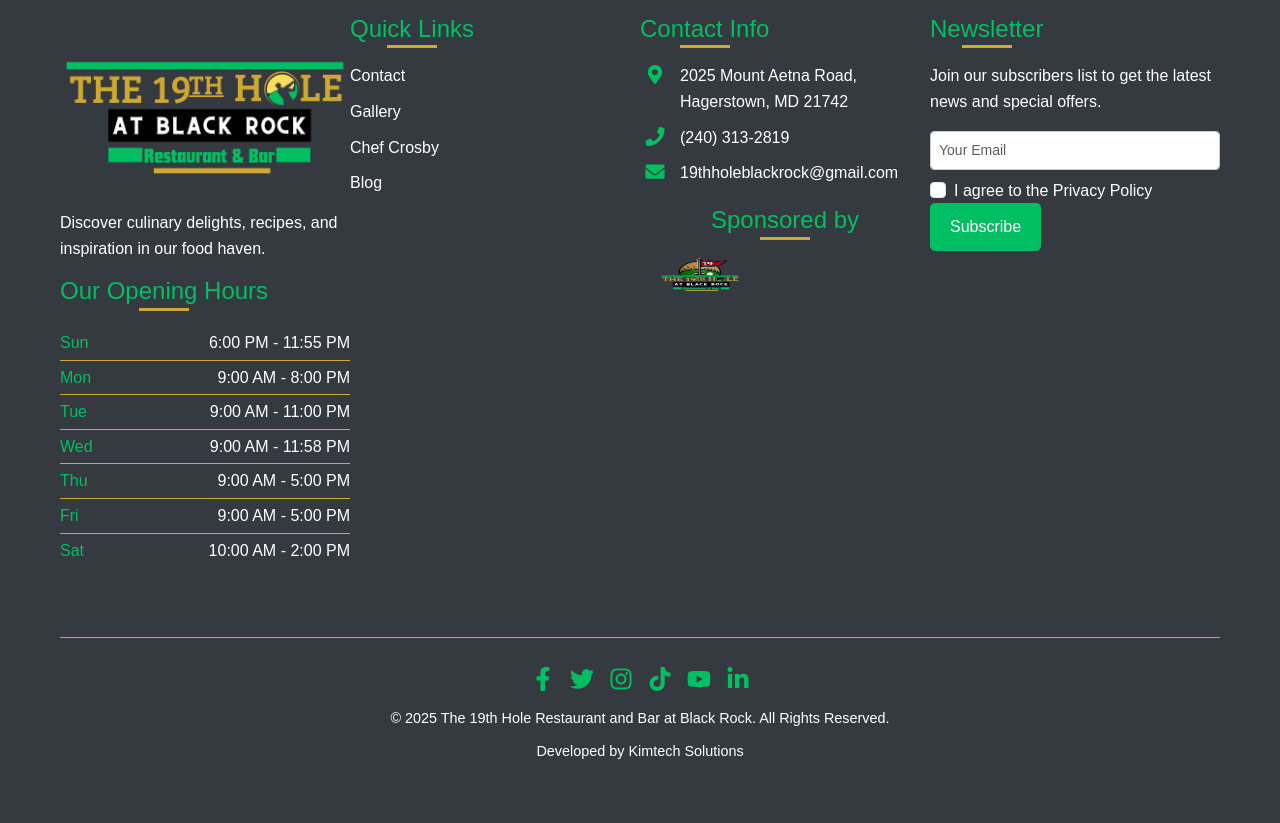
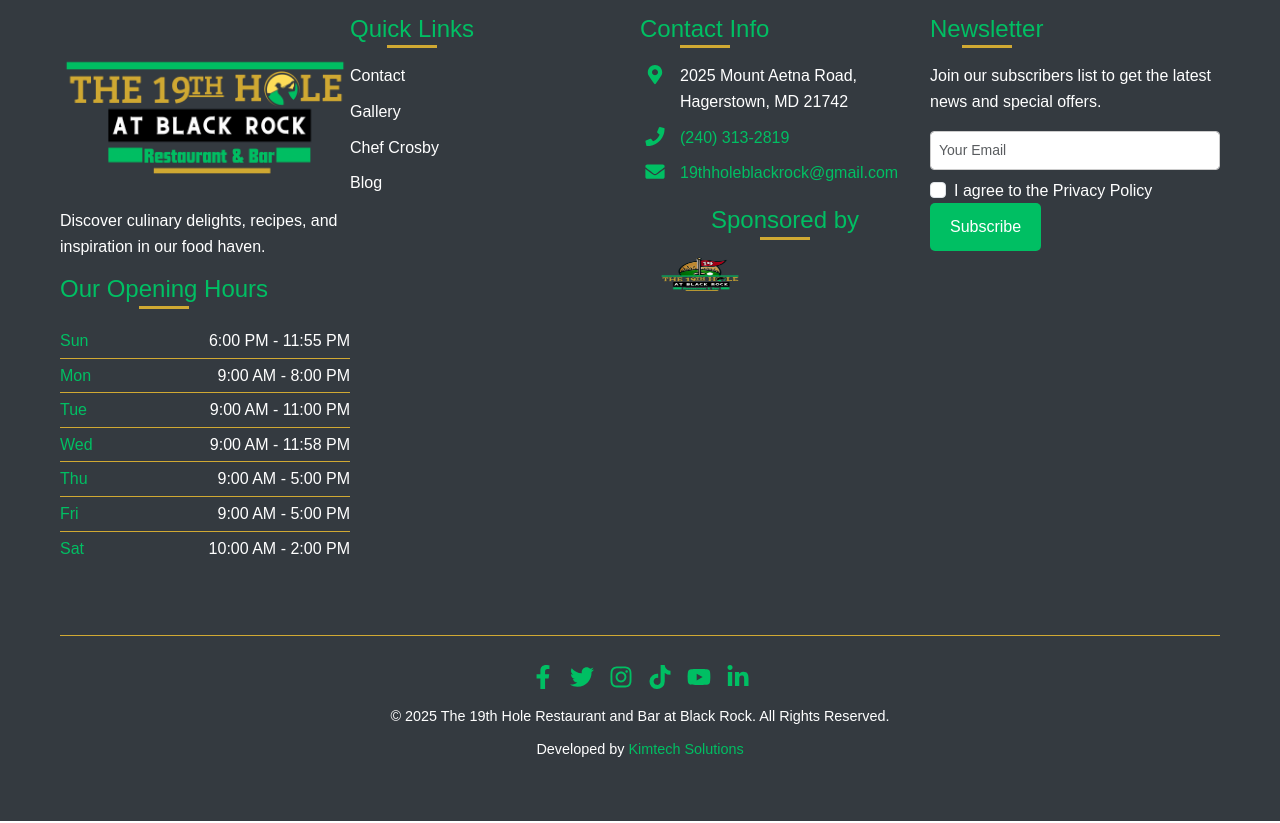
Before and after one commit to Emkimotho/carol-restaurant, a Next.js app: page / in a window 1280 px wide. Shown: the part 2720-3543 px from the top of the page. Built offline with nearby package versions, Linux system fonts and the light colour scheme.

Commit message:
footerlogo and kimtech

```diff
--- a/components/Footer/Footer.module.css
+++ b/components/Footer/Footer.module.css
@@ -41,7 +41,7 @@
 .footerLogo {
   width: 100%;
   height: auto;
-  margin-bottom: 2px; /* Reduced to move logo upward */
+  margin-bottom: 0px; /* Reduced to move logo upward */
 }
 
 @media (min-width: 992px) {
@@ -150,7 +150,7 @@
 /* Force contact links (phone/email) and Kimtech text to be white */
 .contactLink,
 .footerDevelopedByLink {
-  color: #fff !important;
+  color: var(--primary-color) !important;
   text-decoration: none;
   transition: color 0.3s ease;
 }
```
